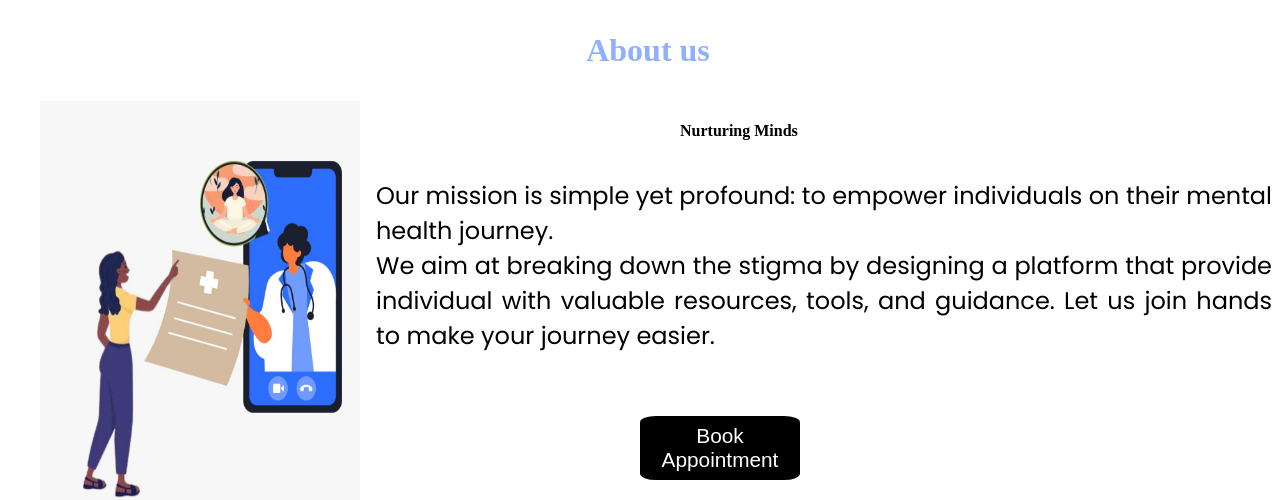
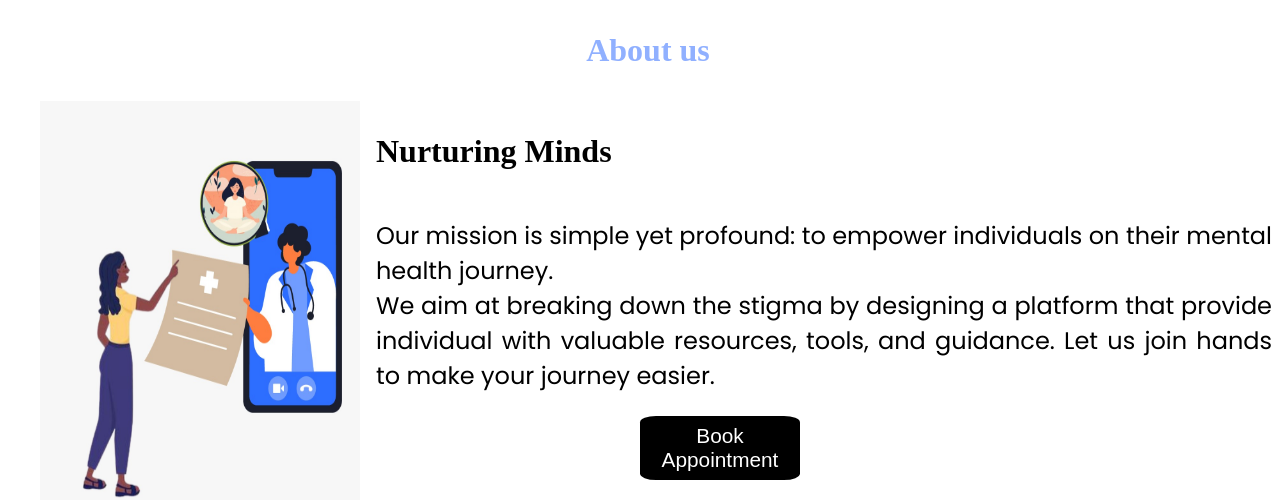
Before and after one commit to Rohit-Sharmaa/SIH-23, a Node server app: page /about.html in a window 1280 px wide. Shown: the top 500 px of the page. Run offline with Node 20, Linux system fonts and the light colour scheme.

Commit message:
added some more section

```diff
--- a/public/about.css
+++ b/public/about.css
@@ -20,10 +20,10 @@ color: #90b0ff;
 
 }
 
-.about h4{
-  margin-left: 20rem;
+.about h3{
+  margin-left: 1rem;
   font-weight: 700;
-  font-size: 1rem;
+  font-size: 2rem;
 
 }
 about-flex h4 , p {
--- a/public/about.html
+++ b/public/about.html
@@ -13,7 +13,7 @@
     <div class="about-flex">
       <img src="img/u.jpg" alt="" />
       <div>
-        <h4>Nurturing Minds</h4>
+        <h3>Nurturing Minds</h3>
         <p>
           Our mission is simple yet profound: to empower individuals on their mental health journey. <br> We aim at breaking down the stigma by  designing a platform that provide individual with  valuable resources, tools, and guidance.
           Let us join hands to make your journey easier.
```
